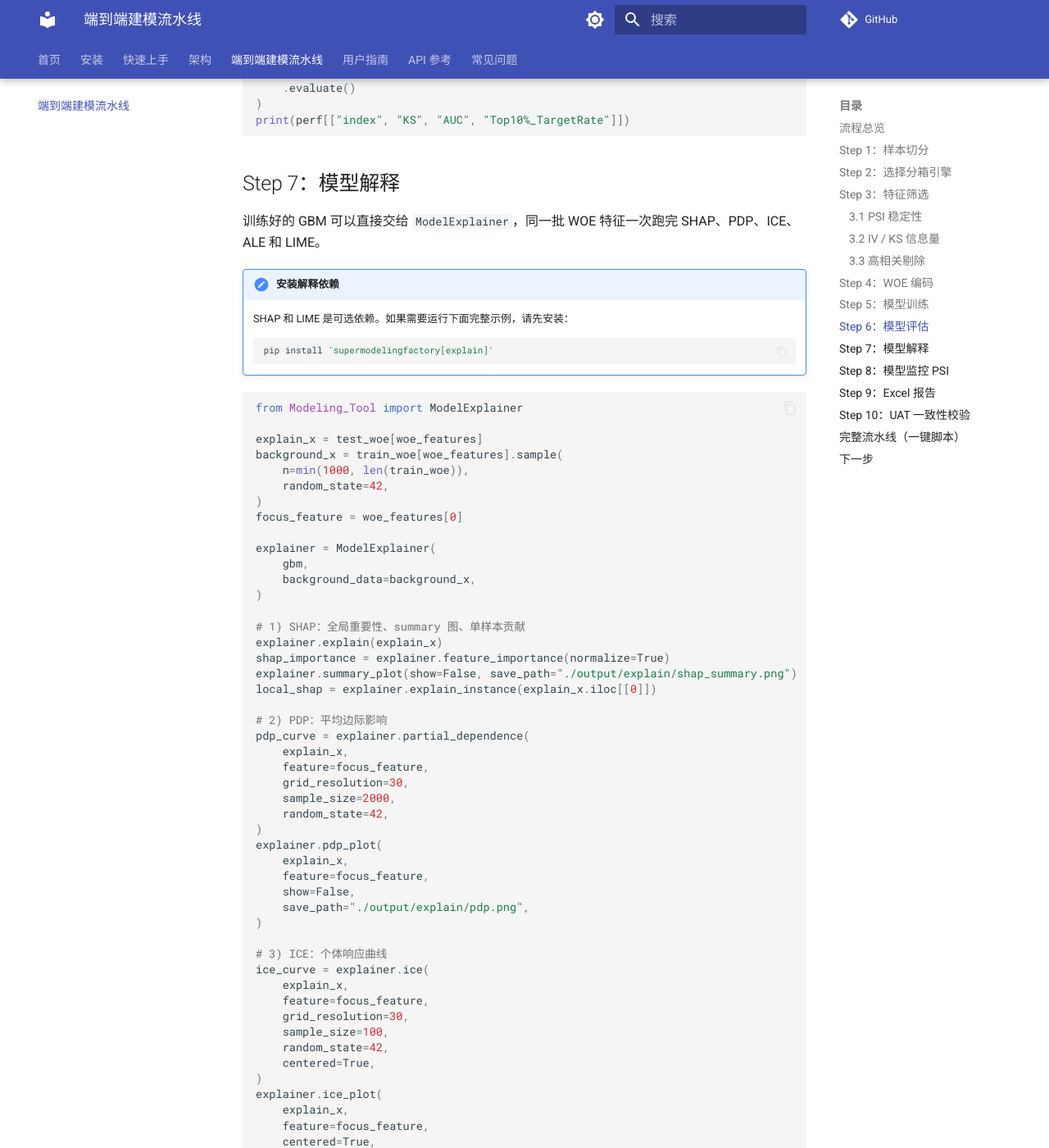
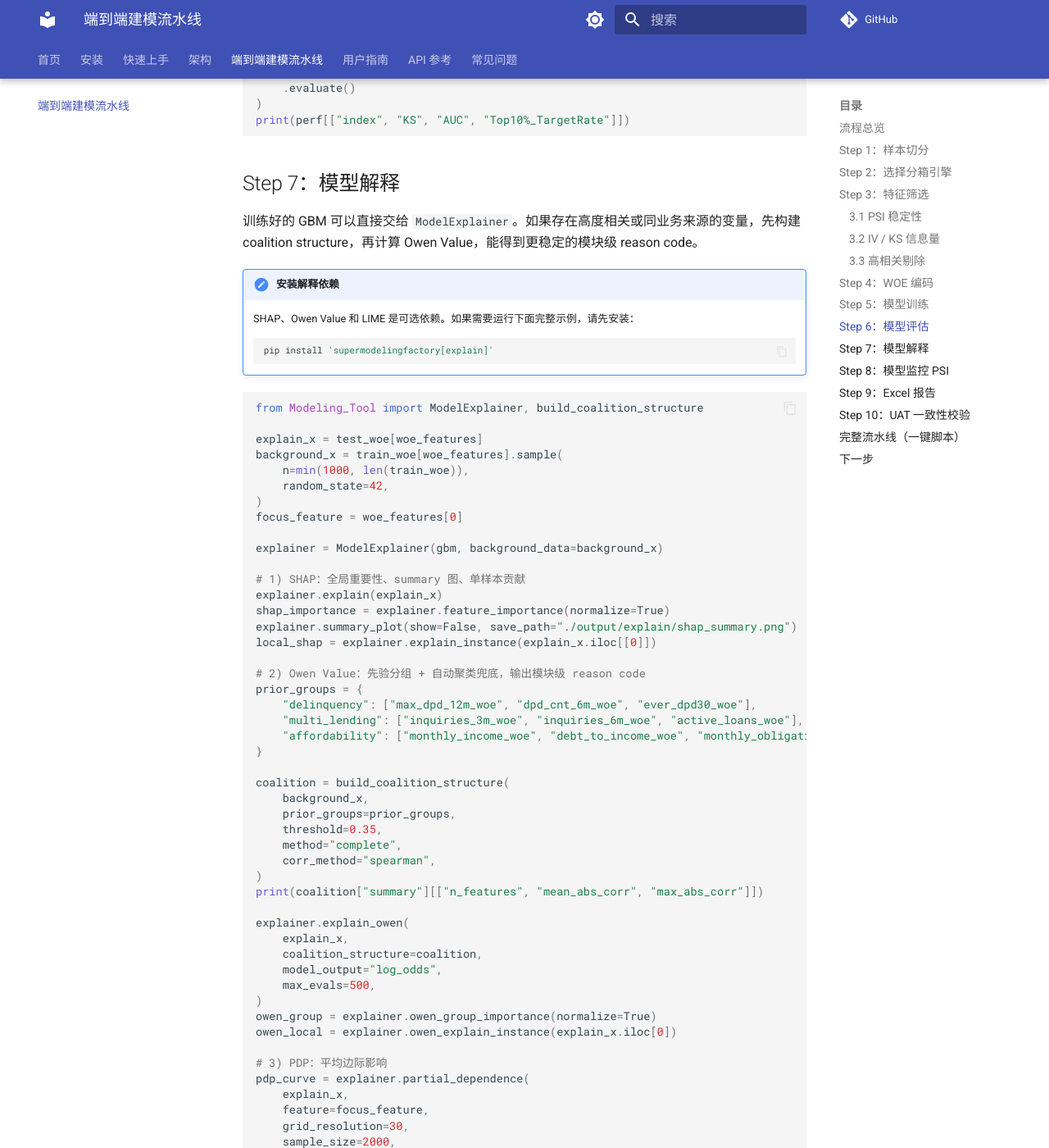
Before and after one commit to Kyle-J-Sun/SuperModelingFactory_doc, an MkDocs documentation site: the page built from docs/pipeline.md, in a window 1280 px wide and 1400 px high, scrolled down 2903 px. Shown: the whole window at 82% size. Built offline with MkDocs 1.6.1 and Material for MkDocs 9.7.7, drawn with Linux system fonts in a browser that asks for light colours; comment, search, counter and statistics services are not loaded; some of the changed text lies outside the part shown.

Commit message:
docs: add Owen Value to end-to-end pipeline

````diff
--- a/docs/pipeline.md
+++ b/docs/pipeline.md
@@ -12,7 +12,7 @@ flowchart LR
     D --> E[WOE 编码]
     E --> F[模型训练<br/>LR / LGB / XGB]
     F --> G[模型评估<br/>Gains / ROC / KS]
-    G --> H[模型解释<br/>SHAP / PDP / ICE / ALE / LIME]
+    G --> H[模型解释<br/>SHAP / Owen / PDP / ICE / ALE / LIME]
     H --> I[Excel 报告]
     H --> J[线上线下 UAT]
     H --> K[监控 PSI]
@@ -167,18 +167,18 @@
 
 ## Step 7：模型解释
 
-训练好的 GBM 可以直接交给 `ModelExplainer`，同一批 WOE 特征一次跑完 SHAP、PDP、ICE、ALE 和 LIME。
+训练好的 GBM 可以直接交给 `ModelExplainer`。如果存在高度相关或同业务来源的变量，先构建 coalition structure，再计算 Owen Value，能得到更稳定的模块级 reason code。
 
 !!! note "安装解释依赖"
 
-    SHAP 和 LIME 是可选依赖。如果需要运行下面完整示例，请先安装：
+    SHAP、Owen Value 和 LIME 是可选依赖。如果需要运行下面完整示例，请先安装：
 
     ```bash
     pip install 'supermodelingfactory[explain]'
     ```
 
 ```python
-from Modeling_Tool import ModelExplainer
+from Modeling_Tool import ModelExplainer, build_coalition_structure
 
 explain_x = test_woe[woe_features]
 background_x = train_woe[woe_features].sample(
@@ -187,10 +187,7 @@ background_x = train_woe[woe_features].sample(
 )
 focus_feature = woe_features[0]
 
-explainer = ModelExplainer(
-    gbm,
-    background_data=background_x,
-)
+explainer = ModelExplainer(gbm, background_data=background_x)
 
 # 1) SHAP：全局重要性、summary 图、单样本贡献
 explainer.explain(explain_x)
@@ -198,7 +195,32 @@ shap_importance = explainer.feature_importance(normalize=True)
 explainer.summary_plot(show=False, save_path="./output/explain/shap_summary.png")
 local_shap = explainer.explain_instance(explain_x.iloc[[0]])
 
-# 2) PDP：平均边际影响
+# 2) Owen Value：先验分组 + 自动聚类兜底，输出模块级 reason code
+prior_groups = {
+    "delinquency": ["max_dpd_12m_woe", "dpd_cnt_6m_woe", "ever_dpd30_woe"],
+    "multi_lending": ["inquiries_3m_woe", "inquiries_6m_woe", "active_loans_woe"],
+    "affordability": ["monthly_income_woe", "debt_to_income_woe", "monthly_obligation_woe"],
+}
+
+coalition = build_coalition_structure(
+    background_x,
+    prior_groups=prior_groups,
+    threshold=0.35,
+    method="complete",
+    corr_method="spearman",
+)
+print(coalition["summary"][["n_features", "mean_abs_corr", "max_abs_corr"]])
+
+explainer.explain_owen(
+    explain_x,
+    coalition_structure=coalition,
+    model_output="log_odds",
+    max_evals=500,
+)
+owen_group = explainer.owen_group_importance(normalize=True)
+owen_local = explainer.owen_explain_instance(explain_x.iloc[0])
+
+# 3) PDP：平均边际影响
 pdp_curve = explainer.partial_dependence(
     explain_x,
     feature=focus_feature,
@@ -261,6 +263,8 @@ lime_global = explainer.lime_global_importance(
 )
 
 print(shap_importance.head(10))
+print(owen_group[["group", "mean_abs_owen", "importance_pct"]].head(10))
+print(owen_local[["group", "owen_value", "features"]].head(10))
 print(pdp_curve.head())
 print(ice_curve.head())
 print(ale_curve.head())
@@ -270,7 +274,7 @@ print(lime_global.head(10))
 
 !!! tip "性能建议"
 
-    PDP、ICE、ALE、LIME 都会反复调用模型预测。生产样本较大时，建议通过 `sample_size` 或 `background_x.sample(...)` 控制解释成本。
+    PDP、ICE、ALE、LIME 和 Owen Value 都会反复调用模型预测。生产样本较大时，建议通过 `sample_size`、`background_x.sample(...)` 或 `max_evals` 控制解释成本。
 
 ## Step 8：模型监控 PSI
 
@@ -335,6 +339,7 @@ summary_df = UATConsistencyChecker(config, ODPSRunner()).run()
 from Modeling_Tool import (
     SampleSplitter, PSICalculator, VarExtractionInsights, CorrelationFilter,
     GradientBoostingModel, PerformanceEvaluator, ModelExplainer,
+    build_coalition_structure,
 )
 from Modeling_Tool.WOE.WOE_Monotone_Binner import MonotoneWOEBinner
 
@@ -381,6 +386,16 @@ explainer = ModelExplainer(gbm, background_data=background_x)
 
 explainer.explain(explain_x)
 shap_importance = explainer.feature_importance(normalize=True)
+
+prior_groups = {
+    "delinquency": ["max_dpd_12m_woe", "dpd_cnt_6m_woe", "ever_dpd30_woe"],
+    "multi_lending": ["inquiries_3m_woe", "inquiries_6m_woe", "active_loans_woe"],
+}
+coalition = build_coalition_structure(background_x, prior_groups=prior_groups, threshold=0.35)
+explainer.explain_owen(explain_x, coalition_structure=coalition, model_output="log_odds", max_evals=500)
+owen_group = explainer.owen_group_importance(normalize=True)
+owen_local = explainer.owen_explain_instance(explain_x.iloc[0])
+
 pdp_curve = explainer.partial_dependence(explain_x, focus_feature, sample_size=2000, random_state=42)
 ice_curve = explainer.ice(explain_x, focus_feature, sample_size=100, centered=True, random_state=42)
 ale_curve = explainer.ale(explain_x, focus_feature, bins=20)
````
Also changed, not shown: other parts of docs/pipeline.md (+7 -27 lines).
